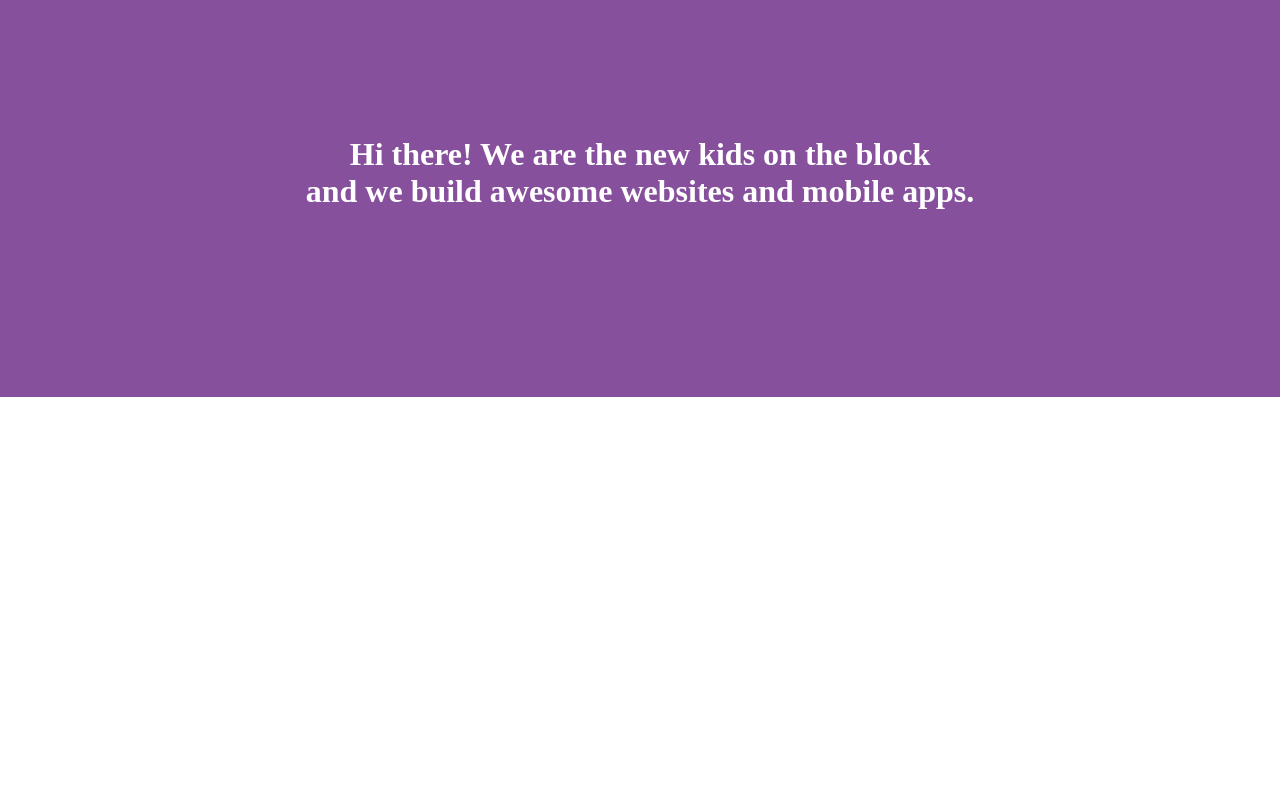
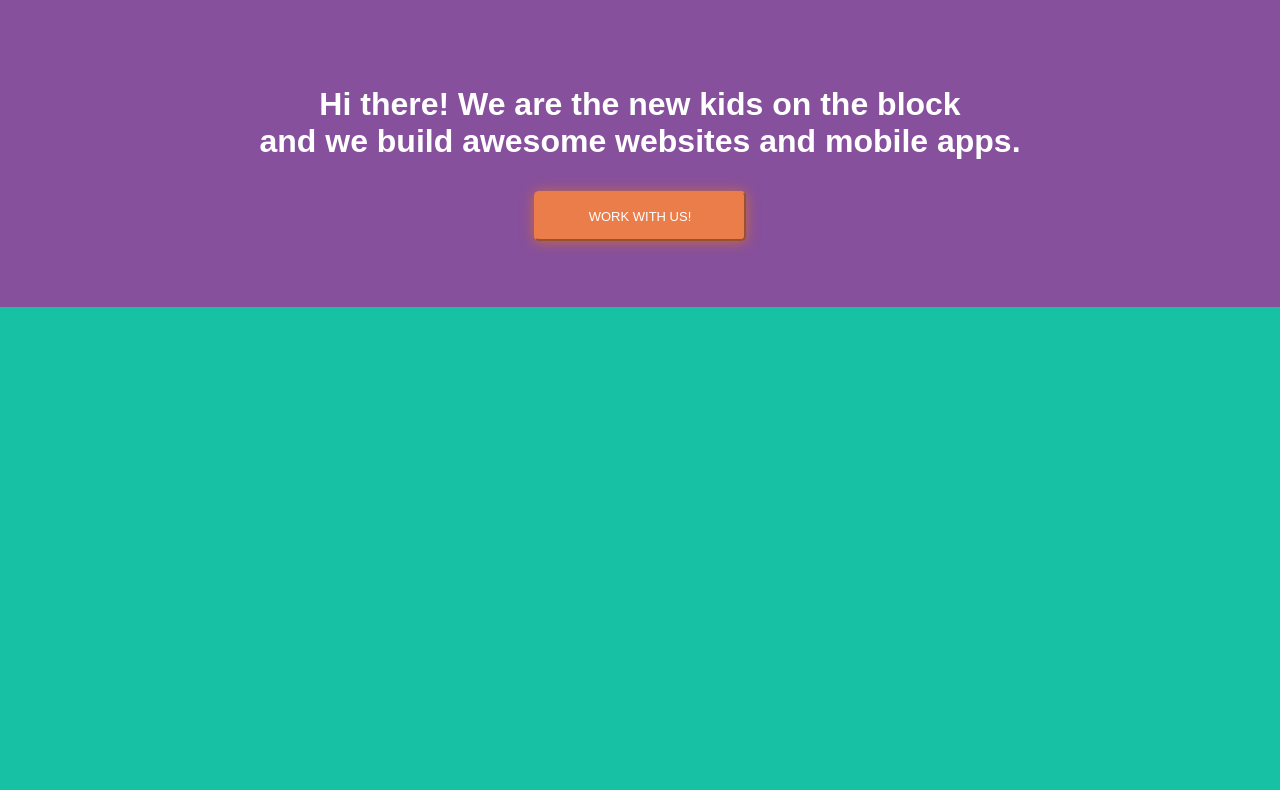
Before and after one commit to RomanBudko-hash/JabaScript, a plain HTML site: page ForIrina/Maket/index.html in a window 1280 px wide. Shown: the part 103-893 px from the top of the page. Before the commit the page ends 800 px from the top, so only its background shows below. Drawn offline with Linux system fonts and the light colour scheme.

Commit message:
first block is copleted

```diff
--- a/ForIrina/Maket/index.html
+++ b/ForIrina/Maket/index.html
@@ -10,8 +10,8 @@
 </head>
 
 <body>
-    <div class="frst-block">
-        <div class="container">
+    <div class="container">
+        <div class="frst-block">
             <div class="header">
                 <div class="logo">Cuda</div>
                 <div class="nav">
@@ -25,6 +25,10 @@
             <div class="main-text">
                 <h1 class="main">Hi there! We are the new kids on the block <br> and we build awesome websites and mobile apps.</h1>
             </div>
+            <button class="std-btn yellow">work with us!</button>
+        </div>
+        <div class="sec-block">
+
         </div>
     </div>
 </body>
--- a/ForIrina/Maket/style.css
+++ b/ForIrina/Maket/style.css
@@ -3,19 +3,21 @@ body{
     border: 0px;
     margin: 0px;
     padding: 0px;
+    font-family: Arial, Helvetica, sans-serif;
+}
+.container{
+    background-color: #87509c;
+    text-align: center;
 }
 .frst-block{
-    background-color: #87509c;
-    height: 500px;
-}
-.container{
     position: relative;
     margin: 0px 110px;
     padding-top: 60px;
+    height: 350px;
 }
 
 .main-text{
-    margin-top: 150px;
+    margin-top: 100px;
     text-align: center;
     color: #fff;
 }
@@ -26,7 +28,7 @@ body{
 }
 
 .logo{
-    font-size: large;
+    font-size:x-large;
     font-weight: bold;
     color:#fff;
 }
@@ -43,3 +45,31 @@ body{
 .nav button:hover{
     background-color: #643a79;
 }
+
+.yellow{
+    background-color: #eb7d4b;
+    margin-bottom: 150px;
+}
+
+.std-btn{
+    display: inline-block;
+    height: 50px;
+    width: 20%;
+    font-size: 13px;
+    text-align: center;
+    margin: 10px auto;
+    text-transform: uppercase;
+    color:#fff;
+    border-radius: 5px;
+    border-color: #eb7d4b;
+    box-shadow:#c86a40 0em .7px 1em;
+}
+
+.std-btn:hover{
+    box-shadow: none;
+}
+
+.sec-block{
+    background-color:#17c2a4;
+    height: 500px;
+}
```
